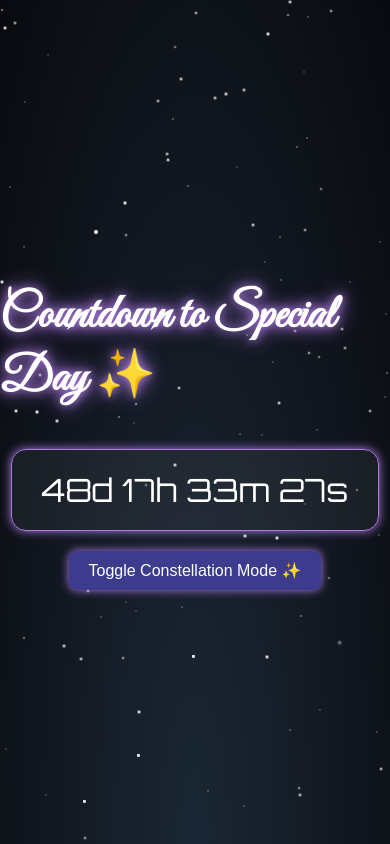
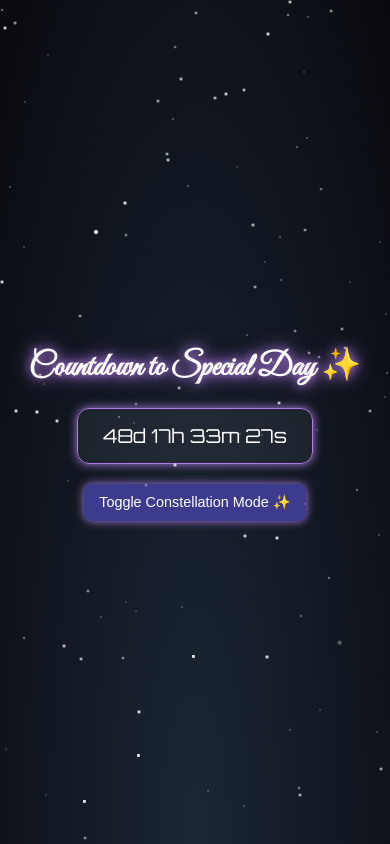
Before and after one commit to anushnkunder/birthday-countdown, a plain HTML site: page index.html in a window 390 px wide. Shown: the top 844 px of the page. Drawn offline with nearby package versions, Linux system fonts and the light colour scheme.

Commit message:
Update Birthday.css

```diff
--- a/Birthday.css
+++ b/Birthday.css
@@ -4,50 +4,57 @@ body {
   font-family: 'Orbitron', sans-serif;
   background: radial-gradient(ellipse at bottom, #1b2735 0%, #090a0f 100%);
   overflow: hidden;
-  height: 100vh;
+  min-height: 100vh;
   display: flex;
   flex-direction: column;
   align-items: center;
   justify-content: center;
-  position: relative;
+  text-align: center;
   color: white;
+  padding: 20px;
+  box-sizing: border-box;
 }
 
 h1 {
   font-family: 'Great Vibes', cursive;
-  font-size: 3em;
+  font-size: 2.5em;
   text-shadow: 0 0 10px #ae7be3, 0 0 20px #ae7be3;
-  margin-bottom: 40px;
+  margin-bottom: 20px;
 }
 
 #countdown {
-  font-size: 2em;
+  font-size: 1.5em;
   background: rgba(255, 255, 255, 0.05);
-  padding: 20px 30px;
-  border-radius: 15px;
+  padding: 15px 25px;
+  border-radius: 12px;
   border: 1px solid #ae7be3;
   box-shadow: 0 0 10px #ae7be3;
+  max-width: 90%;
 }
 
 #birthdayMessage {
-  font-size: 2em;
+  font-size: 1.5em;
+  margin-top: 15px;
   color: #ffe2ff;
   text-shadow: 0 0 15px #e49be0;
   display: none;
-  margin-top: 20px;
 }
 
-#presentButton, #toggleConstellation {
+button {
   margin-top: 20px;
-  padding: 10px 20px;
+  padding: 10px 18px;
   font-size: 1em;
   border: none;
   border-radius: 8px;
   cursor: pointer;
-  background-color: #ae7be3;
   color: white;
   display: none;
   box-shadow: 0 0 10px #ae7be3;
+  max-width: 90%;
+}
+
+#presentButton {
+  background-color: #ae7be3;
 }
 
 #toggleConstellation {
@@ -88,4 +95,23 @@ h1 {
   top: 0;
   left: 0;
   z-index: -1;
+  width: 100vw;
+  height: 100vh;
 }
+
+/* 📱 Mobile responsiveness */
+@media (max-width: 600px) {
+  h1 {
+    font-size: 2em;
+  }
+
+  #countdown,
+  #birthdayMessage {
+    font-size: 1.2em;
+  }
+
+  button {
+    font-size: 0.9em;
+    padding: 10px 15px;
+  }
+}
```
